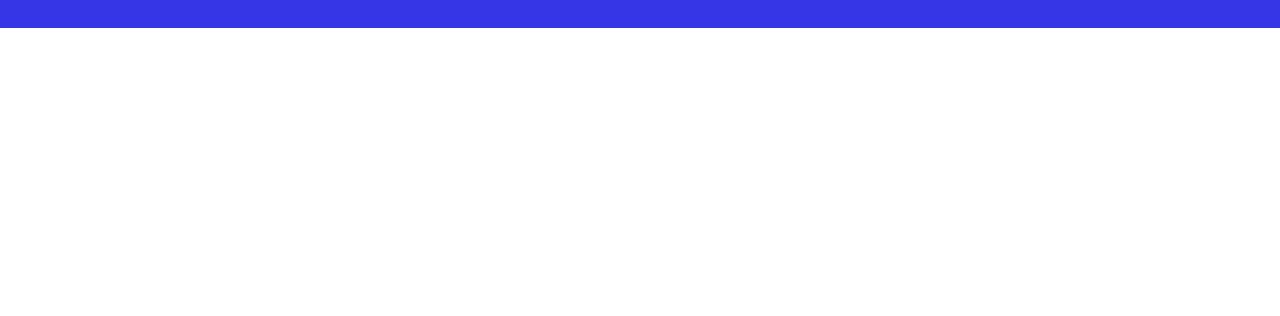
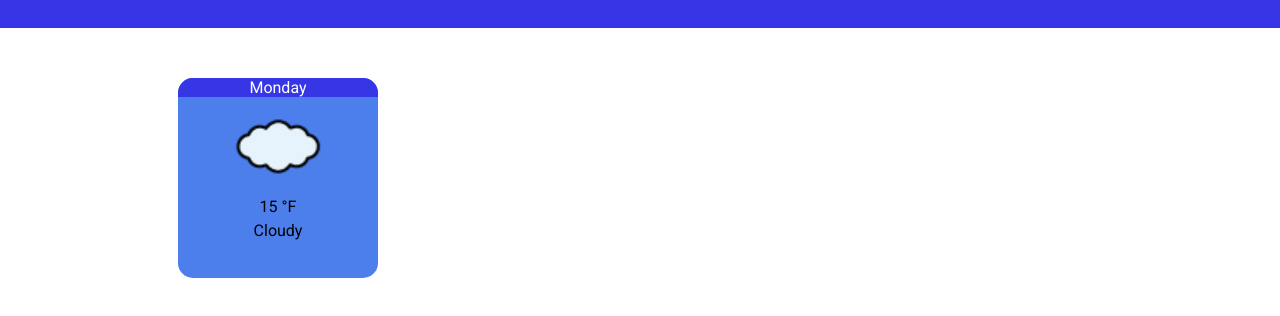
Before and after one commit to dfitch96/Weather-App, a website built with webpack: page src/template.html in a window 1280 px wide. Shown: the part 72-388 px from the top of the page. Built offline with nearby package versions, Linux system fonts and the light colour scheme; a web font is replaced by a local one.

Commit message:
made general layout for weekly data

```diff
--- a/src/modules/view.js
+++ b/src/modules/view.js
@@ -23,7 +23,6 @@ const icons = {
 
 
 const containerGrid = document.querySelector("#container-grid");
-
 
 export function displayCurrentConditions(weather){
 
@@ -51,16 +50,16 @@ export function displayCurrentConditions(weather){
 
 
     const conditionsIcon = document.createElement("img");
-    conditionsIcon.src = icons[weather.days[0].icon];
+    conditionsIcon.src = icons[weather.currentConditions.icon];
 
     currentConditionsBody.appendChild(conditionsIcon);
 
     const tempText = document.createElement("p");
-    tempText.textContent = `${weather.days[0].temp} °F`;
+    tempText.textContent = `${weather.currentConditions.temp} °F`;
     currentConditionsBody.appendChild(tempText);
 
     const conditionsText = document.createElement("p");
-    conditionsText.textContent = `${weather.days[0].conditions}`;
+    conditionsText.textContent = `${weather.currentConditions.conditions}`;
     currentConditionsBody.appendChild(conditionsText);
 
     const divider = document.createElement("hr");
@@ -71,12 +70,7 @@ export function displayCurrentConditions(weather){
     descriptionText.textContent = `${weather.days[0].description}`;
     currentConditionsBody.appendChild(descriptionText);
 
-
-
     gridItemCurrentConditions.appendChild(currentConditionsBody);
     containerGrid.appendChild(gridItemCurrentConditions);
 
-
-
-
 }
--- a/src/styles.css
+++ b/src/styles.css
@@ -120,6 +120,40 @@ hr.dotted {
 }
 
 
-#grid-item-week-conditions{
+#grid-item-weekly-conditions{
+
+    display: grid;
+    grid-template-columns: repeat(7, 1fr);
+    grid-template-rows: .25fr .25fr;
+    gap: 30px;
+    padding: 50px;
+}
+
+#grid-item-weekly-conditions .weekly-conditions-item{
+
+    width: 200px;
+    height: 200px;
+    text-align: center;
+    border-radius: 15px;
+    background-color: rgba(44, 103, 233, 0.849);
 
 }
+
+.weekly-conditions-item > .item-header{
+    background-color: var(--primary-color);
+    border-top-left-radius: 15px;
+    border-top-right-radius: 15px;
+    width: 100%;
+    color: white;
+}
+
+.weekly-conditions-item > .item-info{
+    display: flex;
+    flex-direction: column;
+    gap: 5px;
+}
+
+.weekly-conditions-item > img{
+    height: 6rem;
+    width: 6rem;
+}
--- a/src/template.html
+++ b/src/template.html
@@ -20,8 +20,17 @@
     </header>
 
     <main id="container-grid">
-
-        <!-- <div id="grid-item-weekly-conditions"></div> -->
+       <div id="grid-item-current-conditions"></div>
+        <div id="grid-item-weekly-conditions">
+            <div class="weekly-conditions-item">
+                <div class="item-header">Monday</div>
+                <img src="images/icons/cloudy.png" alt="">
+                <div class="item-info">
+                    <p>15 °F</p>
+                    <p>Cloudy</p>
+                </div>
+            </div>
+        </div>
     </main>
 
 
```
